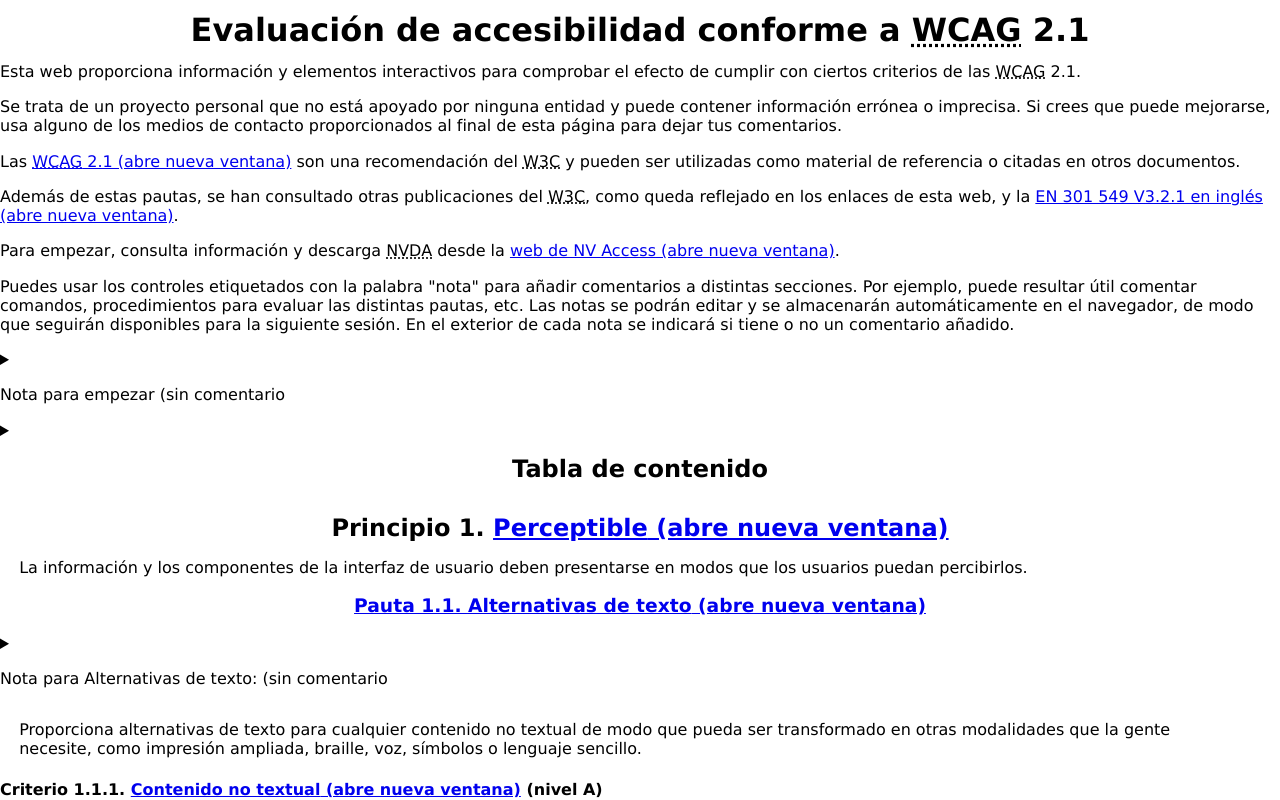
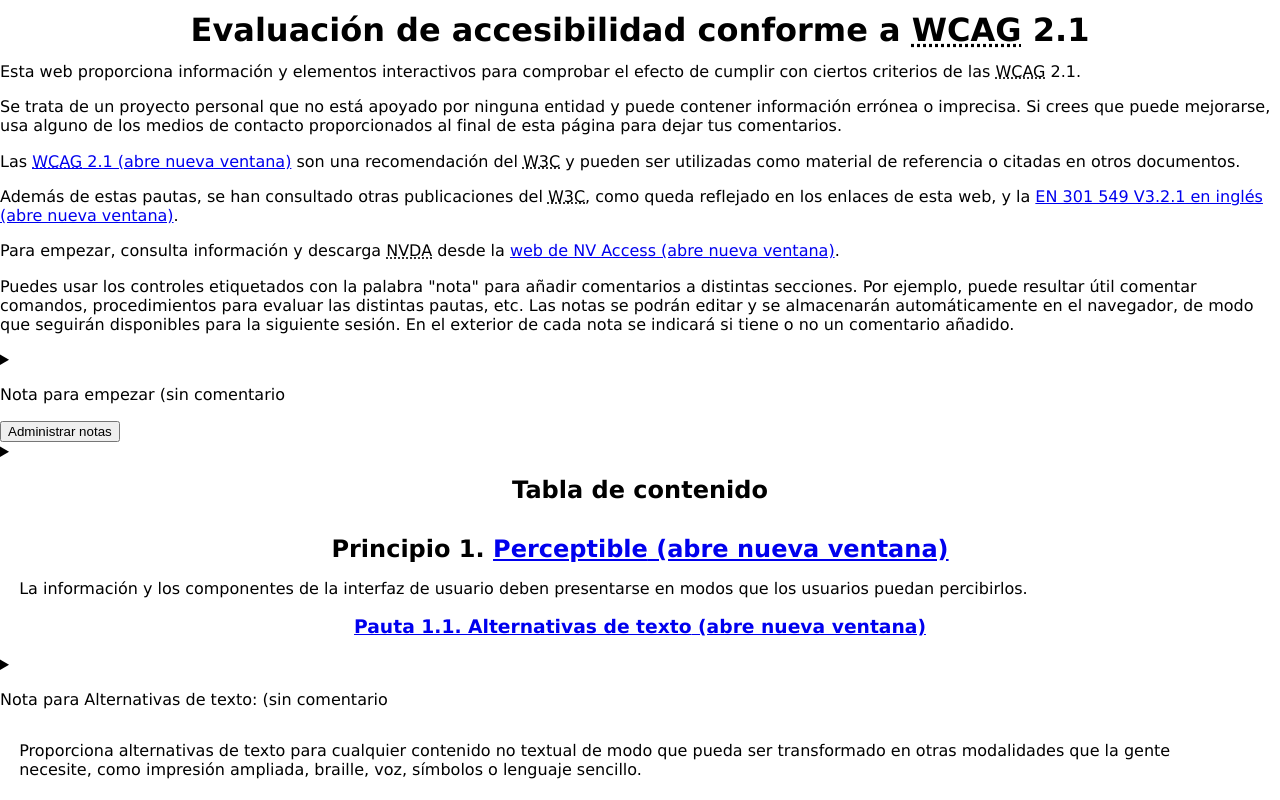
Before and after one commit to nvdaes/weba11y, a React (Create React App) app: page / in a window 1280 px wide. Shown: the top 800 px of the page. Built offline with nearby package versions, Linux system fonts and the light colour scheme.

Commit message:
Add ability to download localStorage

```diff
--- /dev/null
+++ b/src/components/complex/exportNotes.js
@@ -0,0 +1,48 @@
+import { useState } from 'react';
+
+import ModalDialog from '../single/modalDialog';
+
+const DownloadLink = () =>{
+	const [file, setFile] = useState("");
+	const [fileData, setFileData] = useState("");
+	const handleChange = (e) => {
+		setFile(e.target.files[0])
+	}
+
+	const handleSubmit = (e) => {
+		e.preventDefault();
+		fetch(file)
+		.then((response) => alert(response))
+		.catch((err) => alert(err))
+	}
+	return (
+	<>
+<a download="nvda.txt" href={`data:text/plain, charset=utf-8;, ${encodeURIComponent(JSON.stringify(localStorage))}`}>Descargar notas</a>
+<form onSubmit={handleSubmit}>
+<label>Archivo de notas:
+<input type="file" accept="*.json" required />
+</label>
+<input type="submit" value="Importar notas" />
+</form>
+</>
+
+	)
+}
+
+const ExportNotes = () => {
+	const [isOpen, setIsOpen] = useState(false);
+	const handleClick = () => {
+		setIsOpen(true);
+	}
+	const closeModal = () => {
+		setIsOpen(false);
+	}
+	return (
+	<>
+	<button onClick={handleClick}>Administrar notas</button>
+	<ModalDialog isOpen={isOpen} closeModal={closeModal} contentLabel='Administrar notas' content={<DownloadLink />} />
+	</>
+	)
+}
+
+export default ExportNotes;
--- a/src/components/landmarks/header.js
+++ b/src/components/landmarks/header.js
@@ -1,5 +1,6 @@
 import ExternalLink from '../single/externalLink';
 import Note from '../single/note';
+import ExportNotes from '../complex/exportNotes';
 
 const Header = () => {
 	return (
@@ -13,6 +14,7 @@ const Header = () => {
 		<p>Para empezar, consulta información y descarga <abbr title="Non Visual Desktop Access">NVDA</abbr> desde la <ExternalLink href="https://www.nvaccess.org" contents="web de NV Access" />.</p>
 		<p>Puedes usar los controles etiquetados con la palabra &quot;nota&quot; para añadir comentarios a distintas secciones. Por ejemplo, puede resultar útil comentar comandos, procedimientos para evaluar las distintas pautas, etc. Las notas se podrán editar y se almacenarán automáticamente en el navegador, de modo que seguirán disponibles para la siguiente sesión. En el exterior de cada nota se indicará si tiene o no un comentario añadido.</p>
 		<Note id="general" label="empezar" />
+		<ExportNotes />
 		</header>
 		</>
 	);
```
